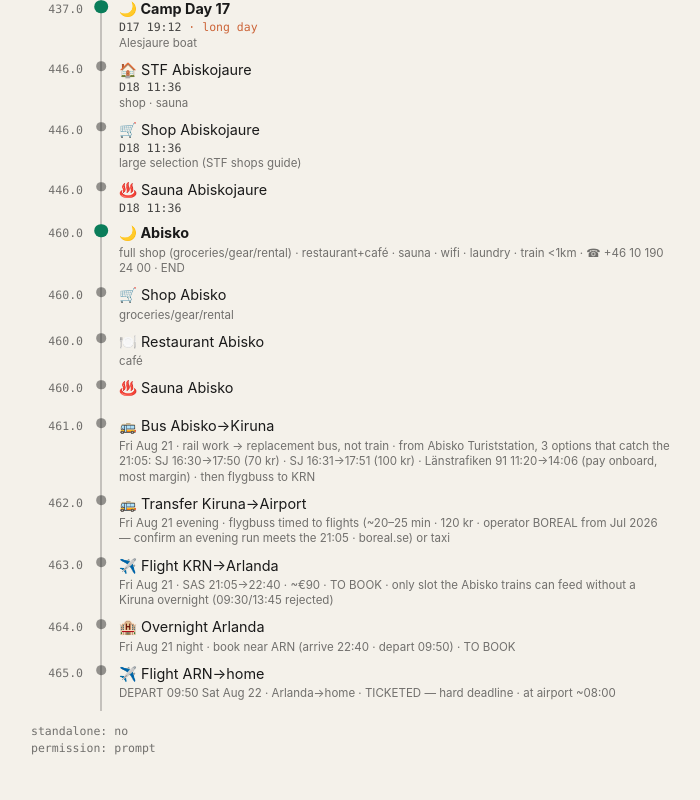
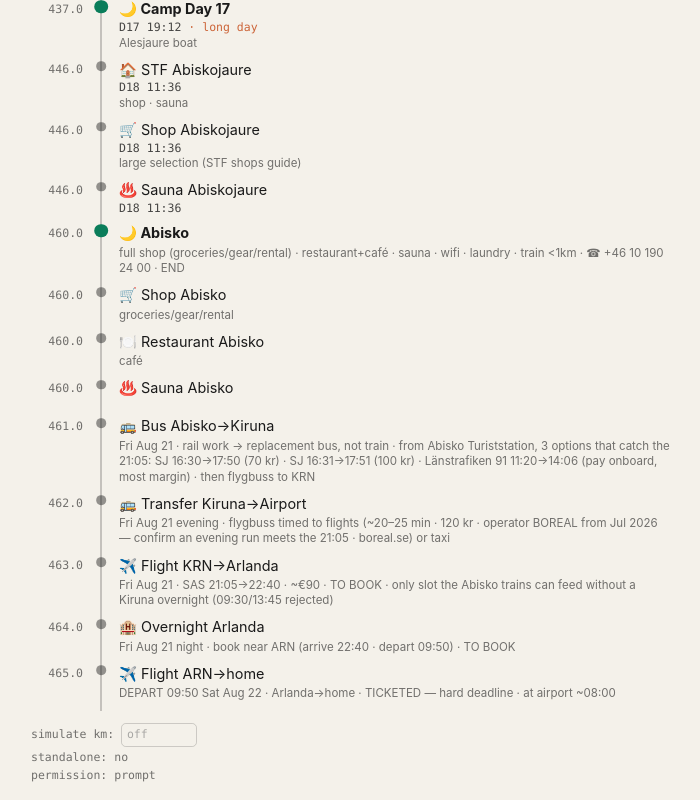
Before and after one commit to aosrgn/kungsleden-app, a Vue app: page / in a window 1280 px wide. Shown: the part 6058-6858 px from the top of the page, without its empty margins (289-989 px from the left). Before the commit the page ends 6832 px from the top, so only its background shows below. Built offline with nearby package versions, Linux system fonts and the light colour scheme.

Commit message:
feat: add simulate-km test override for off-trail preview

```diff
--- a/src/components/PlannerView.vue
+++ b/src/components/PlannerView.vue
@@ -19,7 +19,8 @@ const { startHour, endHour, seedKmDay } = useSpeed()
 const { marks, mark, undo } = useDayLog()
 
 function markDayStart() {
-  if (positionKm.value != null) mark(positionKm.value, now.value.valueOf())
+  // Marks from the REAL on-trail position only — never the simulated km (§ below).
+  if (realPositionKm.value != null) mark(realPositionKm.value, now.value.valueOf())
 }
 
 // Measured average daily distance: the seed as one "day -1" prior plus every completed
@@ -57,7 +58,18 @@ const position = computed(() =>
 // pollute the day log — only treat the position as on-route within this offset.
 const OFF_TRAIL_KM = 2
 const onTrail = computed(() => position.value != null && position.value.offsetKm <= OFF_TRAIL_KM)
-const positionKm = computed(() => (onTrail.value ? position.value!.km : null))
+// The real on-route km — drives the day log (mark button) so a simulated km can't pollute it.
+const realPositionKm = computed(() => (onTrail.value ? position.value!.km : null))
+
+// Test/preview override: type a km to exercise the planner off-trail (before the trek).
+// null = off (use the real GPS-derived km). Every panel + the strip reads this.
+const simKm = ref<number | null>(null)
+const positionKm = computed(() => (simKm.value != null ? simKm.value : realPositionKm.value))
+function onSimKm(e: Event) {
+  const v = parseFloat((e.target as HTMLInputElement).value)
+  const total = trailIndex.value?.totalKm ?? 460
+  simKm.value = Number.isFinite(v) ? Math.min(total, Math.max(0, v)) : null
+}
 
 const statusLabel: Record<typeof status.value, string> = {
   idle: '',
@@ -76,7 +88,8 @@ const statusLabel: Record<typeof status.value, string> = {
       <span class="status">{{ statusLabel[status] }}</span>
     </header>
 
-    <p v-if="coords" class="coords">
+    <p v-if="simKm != null" class="coords sim">⚠ simulating km {{ simKm.toFixed(1) }} — not real GPS</p>
+    <p v-else-if="coords" class="coords">
       {{ coords.lat.toFixed(5) }}, {{ coords.lng.toFixed(5) }} · ±{{ Math.round(coords.acc) }}m
       <template v-if="position && onTrail"> · {{ Math.round(position.offsetKm * 1000) }}m off-trail</template>
       <template v-else-if="position"> · off route ({{ position.offsetKm.toFixed(0) }} km) — planner paused</template>
@@ -118,7 +131,7 @@ const statusLabel: Record<typeof status.value, string> = {
     <DayLogPanel
       v-if="trip"
       :marks="marks"
-      :position-km="positionKm"
+      :position-km="realPositionKm"
       class="daylog-panel"
       @mark="markDayStart"
       @undo="undo"
@@ -147,6 +160,12 @@ const statusLabel: Record<typeof status.value, string> = {
     <p v-else class="data-msg">loading route…</p>
 
     <div class="diag">
+      <div class="sim-row">
+        <label>simulate km:
+          <input type="number" step="1" min="0" :value="simKm ?? ''" placeholder="off" @change="onSimKm" />
+        </label>
+        <button v-if="simKm != null" @click="simKm = null">clear</button>
+      </div>
       <div>standalone: {{ isStandalone ? 'yes' : 'no' }}</div>
       <div>permission: {{ permState }}</div>
       <div v-if="lastError">err: {{ lastError }}</div>
@@ -197,12 +216,38 @@ const statusLabel: Record<typeof status.value, string> = {
   opacity: 0.7;
 }
 
+.coords.sim { color: #c2410c; opacity: 1; }
+
 .diag {
   margin-top: 0.75rem;
   font-family: ui-monospace, SFMono-Regular, Menlo, monospace;
   font-size: 0.72rem;
   opacity: 0.6;
   line-height: 1.5;
+}
+.sim-row {
+  display: flex;
+  align-items: center;
+  gap: 0.5rem;
+  margin-bottom: 0.15rem;
+}
+.sim-row input {
+  width: 4rem;
+  padding: 0.15rem 0.3rem;
+  border: 1px solid color-mix(in srgb, currentColor 30%, transparent);
+  border-radius: 0.3rem;
+  background: transparent;
+  color: inherit;
+  font: inherit;
+}
+.sim-row button {
+  padding: 0.1rem 0.4rem;
+  font-size: 0.7rem;
+  border-radius: 0.3rem;
+  border: 1px solid #0a3d2e;
+  background: #0a3d2e;
+  color: #f4f1ea;
+  cursor: pointer;
 }
 
 button {
```
